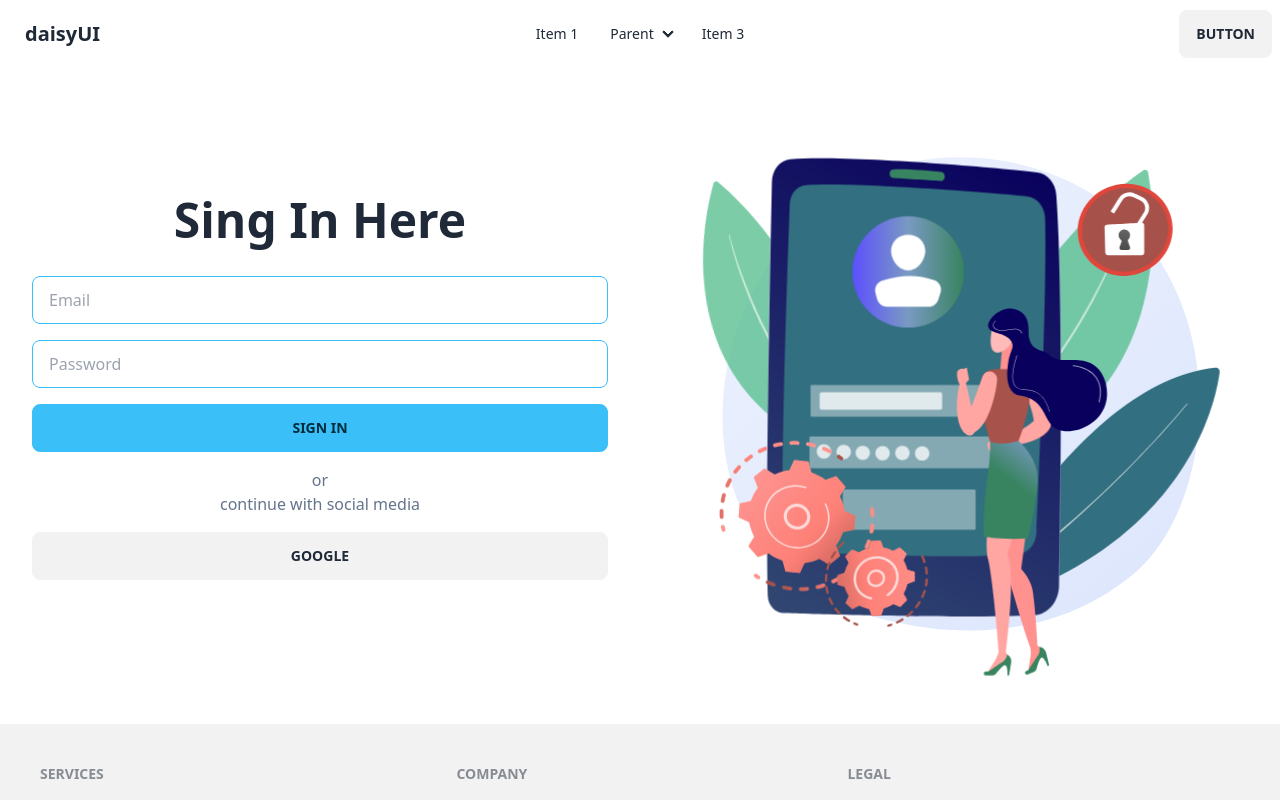
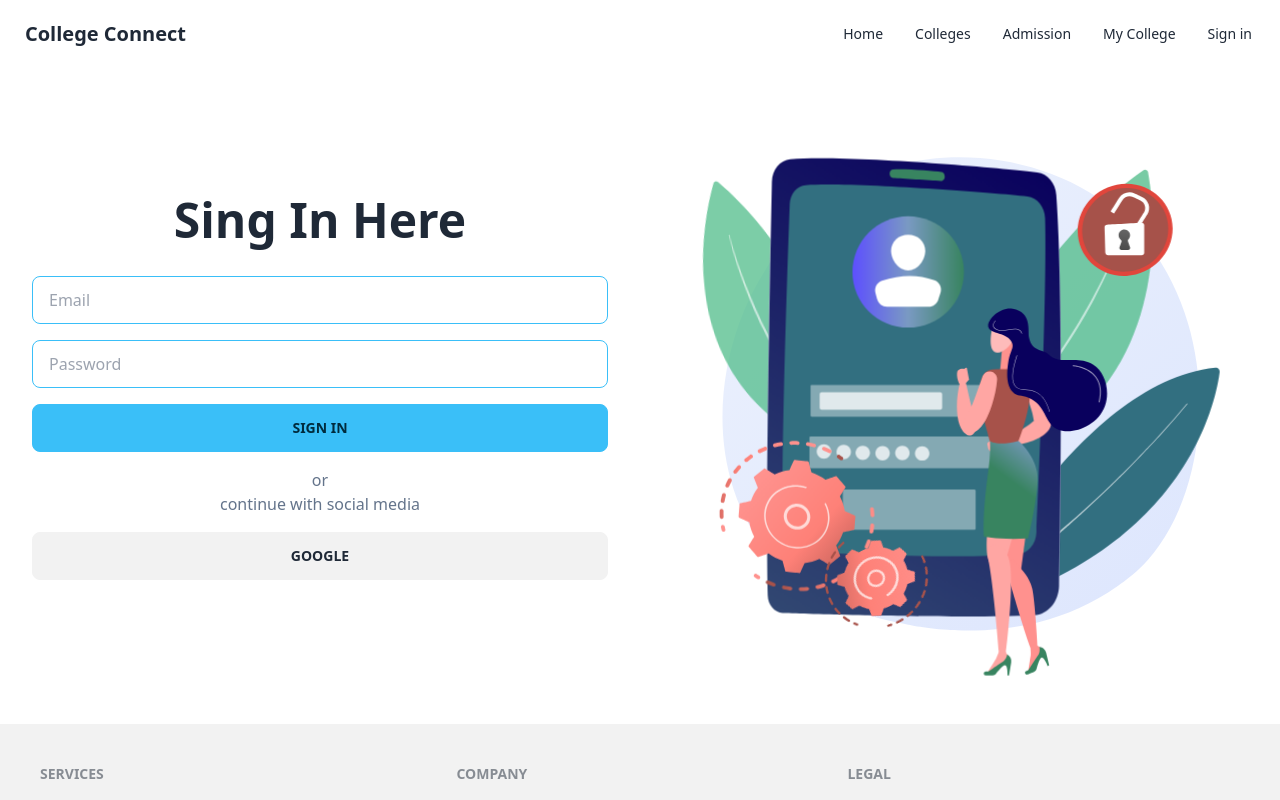
Before and after one commit to ProdipKumarShil/CollageConnect, a React (Vite) app: page /signin in a window 1280 px wide. Shown: the top 800 px of the page. Built offline with nearby package versions, Linux system fonts and the light colour scheme; no server answers.

Commit message:
fix navbar

```diff
--- a/src/pages/Signin/Signin.jsx
+++ b/src/pages/Signin/Signin.jsx
@@ -17,6 +17,7 @@ const Signin = () => {
     emailSignIn(email, password)
       .then(result => {
         setUser(result.user)
+        navigate('/')
       })
       .catch(error => {
         console.log(error)
@@ -25,7 +26,10 @@ const Signin = () => {
 
   const handleGoogleLogin = () => {
     googlePopUpSignin()
-    .then(result => setUser(result.user))
+    .then(result => {
+      setUser(result.user)
+      navigate('/')
+    })
     .catch(err => console.log(err))
   }
 
--- a/src/provider/AuthProvider.jsx
+++ b/src/provider/AuthProvider.jsx
@@ -1,5 +1,5 @@
 import {  createContext, useEffect, useState } from 'react';
-import { GoogleAuthProvider, createUserWithEmailAndPassword, getAuth, onAuthStateChanged, signInWithEmailAndPassword, signInWithPopup, updateProfile } from 'firebase/auth'
+import { GoogleAuthProvider, createUserWithEmailAndPassword, getAuth, onAuthStateChanged, signInWithEmailAndPassword, signInWithPopup, signOut, updateProfile } from 'firebase/auth'
 import app from '../firebase/friebase.config';
 
 export const AuthContext = createContext(null)
@@ -22,7 +22,7 @@ const AuthProvider = ({children}) => {
     return signInWithEmailAndPassword(auth, email, password)
   }
 
-  const signOut = () => {
+  const googleSignOut = () => {
     return signOut(auth)
   }
 
@@ -45,13 +45,12 @@ const AuthProvider = ({children}) => {
     googlePopUpSignin,
     emailSignUp,
     emailSignIn,
-    signOut,
+    googleSignOut,
     user,
     setUser,
     updateUser
   }
 
-  console.log(user)
 
 
   return (
--- a/src/shared/Navbar/Navbar.jsx
+++ b/src/shared/Navbar/Navbar.jsx
@@ -1,46 +1,46 @@
+import { useContext } from "react";
+import { Link } from "react-router-dom";
+import { AuthContext } from "../../provider/AuthProvider";
 
 
 const Navbar = () => {
+  const { user, googleSignOut } = useContext(AuthContext)
+
+  const handleSignOut = () => {
+    googleSignOut()
+      .then(result => {console.log(result)})
+      .catch(err => console.log(err))
+  }
+
+  const links = <>
+    <li><Link to="/">Home</Link></li>
+    <li><Link to="/colleges">Colleges</Link></li>
+    <li><Link to="/admission">Admission</Link></li>
+    <li><Link to="/myCollege">My College</Link></li>
+    {!user && <li><Link to="/signin">Sign in</Link></li> }
+    {user && <li><Link to="/profile">Profile</Link></li>}
+    {user && <li ><button onClick={handleSignOut}>Sign out</button></li>}
+  </>
   return (
     <div>
-      <div className="navbar bg-base-100">
+      <div className="navbar bg-base-100 justify-between">
         <div className="navbar-start">
           <div className="dropdown">
             <label tabIndex={0} className="btn btn-ghost lg:hidden">
               <svg xmlns="http://www.w3.org/2000/svg" className="h-5 w-5" fill="none" viewBox="0 0 24 24" stroke="currentColor"><path strokeLinecap="round" strokeLinejoin="round" strokeWidth="2" d="M4 6h16M4 12h8m-8 6h16" /></svg>
             </label>
             <ul tabIndex={0} className="menu menu-sm dropdown-content mt-3 z-[1] p-2 shadow bg-base-100 rounded-box w-52">
-              <li><a>Item 1</a></li>
-              <li>
-                <a>Parent</a>
-                <ul className="p-2">
-                  <li><a>Submenu 1</a></li>
-                  <li><a>Submenu 2</a></li>
-                </ul>
-              </li>
-              <li><a>Item 3</a></li>
+              {links}
             </ul>
           </div>
-          <a className="btn btn-ghost normal-case text-xl">daisyUI</a>
+          <Link to='/' className="btn btn-ghost normal-case text-xl">College Connect</Link>
         </div>
         <div className="navbar-center hidden lg:flex">
           <ul className="menu menu-horizontal px-1">
-            <li><a>Item 1</a></li>
-            <li tabIndex={0}>
-              <details>
-                <summary>Parent</summary>
-                <ul className="p-2">
-                  <li><a>Submenu 1</a></li>
-                  <li><a>Submenu 2</a></li>
-                </ul>
-              </details>
-            </li>
-            <li><a>Item 3</a></li>
+            {links}
           </ul>
         </div>
-        <div className="navbar-end">
-          <a className="btn">Button</a>
-        </div>
+
       </div>
     </div>
   );
```
